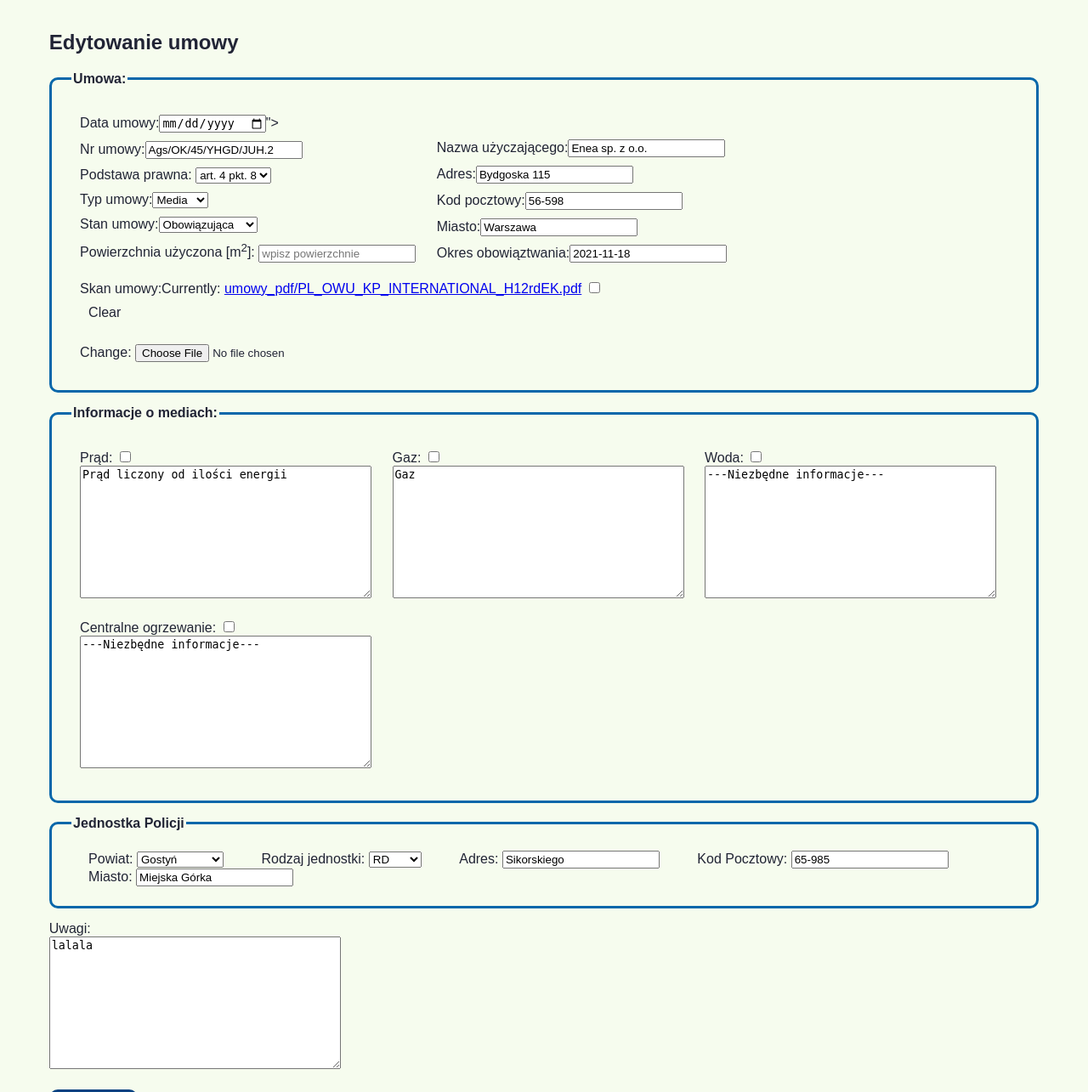
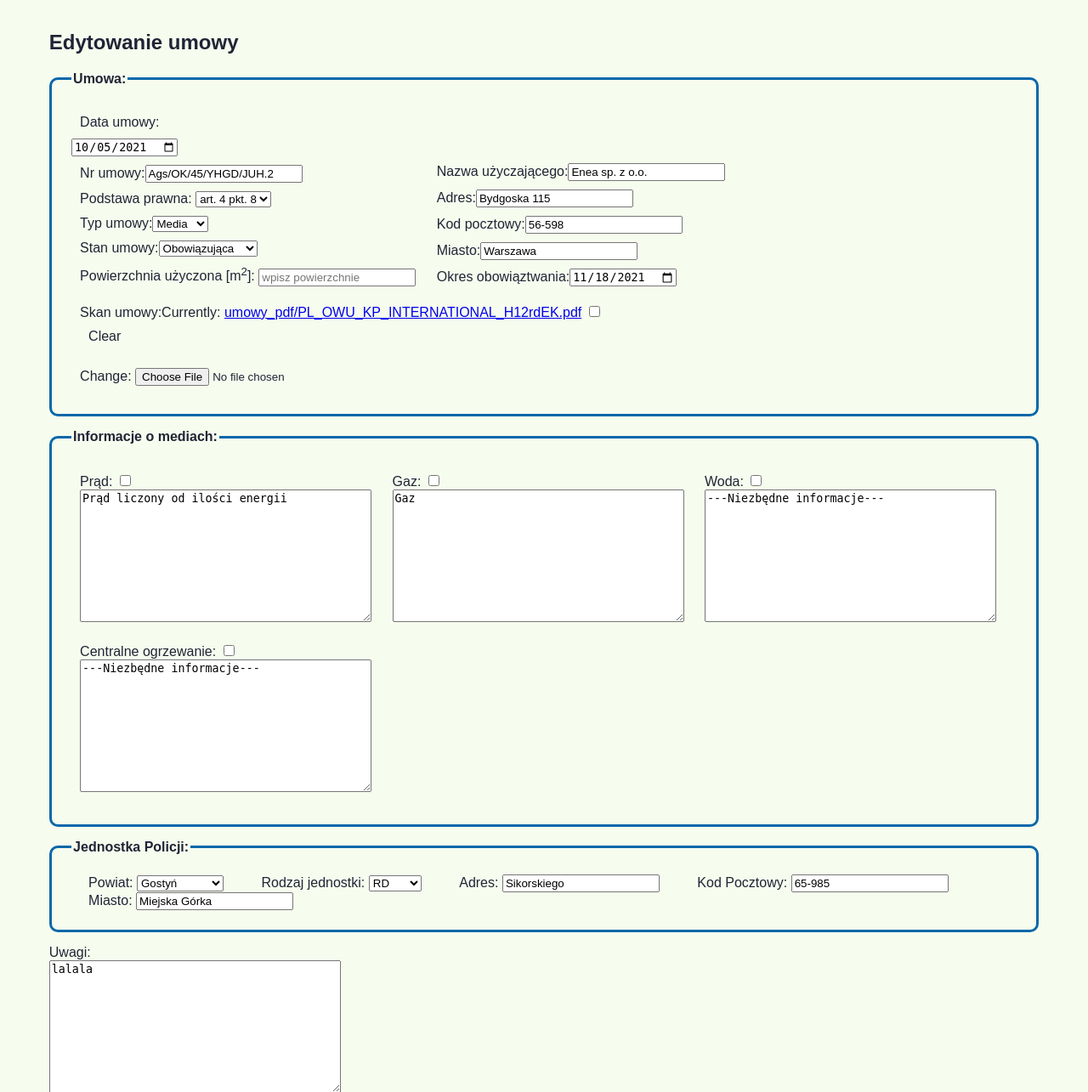
Before and after one commit to Hypnos86/Projekt-umowy, a Django app: page /umowy/edytuj/1/ in a window 1280 px wide. Shown: the top 1285 px of the page at 85% size. Run offline with Django 3.2, Linux system fonts and the light colour scheme; a user stored in the database is signed in; data comes from the database, SQL or seed files in the repository; both versions use the stored data as it was after the commit; some libraries are stand-ins or nearby versions.

Commit message:
Poprawki cz.5

```diff
--- a/templates/umowa_form.html
+++ b/templates/umowa_form.html
@@ -13,7 +13,7 @@
     <fieldset class="podglad_umow">
         <legend><b>Umowa:</b></legend>
         <div class="formularz">
-            <label>Data umowy:<input type="date" value="{{umowa_form.data_umowy}}"></label>
+            <label>Data umowy:</label>{{umowa_form.data_umowy}}
             <label>Nr umowy:{{umowa_form.nr_umowy}}</label>
             <label>Podstawa prawna: {{umowa_form.podstawa_prawna}}</label>
             <label>Typ umowy:{{umowa_form.typ_umowy}}</label>
@@ -57,7 +57,7 @@
     </fieldset>
 
     <fieldset class="podglad_umow">
-        <legend><b>Jednostka Policji</b></legend>
+        <legend><b>Jednostka Policji: </b></legend>
         <label>Powiat: {{umowa_form.powiaty_jedn}}</label>
         <label>Rodzaj jednostki: {{umowa_form.rodzaj_jedn}}</label>
         <label>Adres: {{umowa_form.adres_jedn}}</label>
--- a/umowyapp/forms.py
+++ b/umowyapp/forms.py
@@ -1,5 +1,10 @@
 from django.forms import ModelForm
+from django.forms import DateInput
 from .models import Umowy
+
+
+class DateField(DateInput):
+    input_type = "date"
 
 
 class UmowyForm(ModelForm):
@@ -60,3 +65,7 @@ class UmowyForm(ModelForm):
                   'skan_umowy': 'Skan umowy',
                   'uwagi': 'Uwagi',
                   }
+
+        widgets = {'data_umowy': DateField(),
+                   'okres_obowiazywania': DateField()
+                   }
--- a/umowyapp/models.py
+++ b/umowyapp/models.py
@@ -83,7 +83,7 @@ class Umowy(models.Model):
     kod_pocztowy_jedn = models.CharField(max_length=6, null=True)
     skan_umowy = models.FileField(upload_to='umowy_pdf', null=True, blank=True)
 
-    stan_umowy = models.ForeignKey(Stan_umow, on_delete=models.CASCADE, null=False, blank=False)
+    stan_umowy = models.ForeignKey(Stan_umow, on_delete=models.CASCADE, blank=False, default=1)
     uwagi = models.TextField(null=True, blank=True, default="")
     deleted = models.BooleanField(null=False, default=0)
 
--- a/umowyapp/static/style.css
+++ b/umowyapp/static/style.css
@@ -81,7 +81,7 @@ nav{
     display:inline-block;
     width: 400px;
     text-align:right;
-    margin: auto auto auto 40%;
+    margin: auto auto auto 35%;
 }
 
 .search input{
```
Also changed, not shown: db.sqlite3, umowyapp/migrations/0001_initial.py, umowyapp/migrations/0002_remove_umowy_podstawa_prawna.py (deleted), umowyapp/migrations/0003_umowy_podstawa_prawna.py (deleted), umowyapp/migrations/0004_alter_umowy_uwagi.py (deleted), umowyapp/migrations/0005_aneksy.py (deleted), umowyapp/migrations/0006_auto_20211014_1857.py (deleted), 1 other file.
